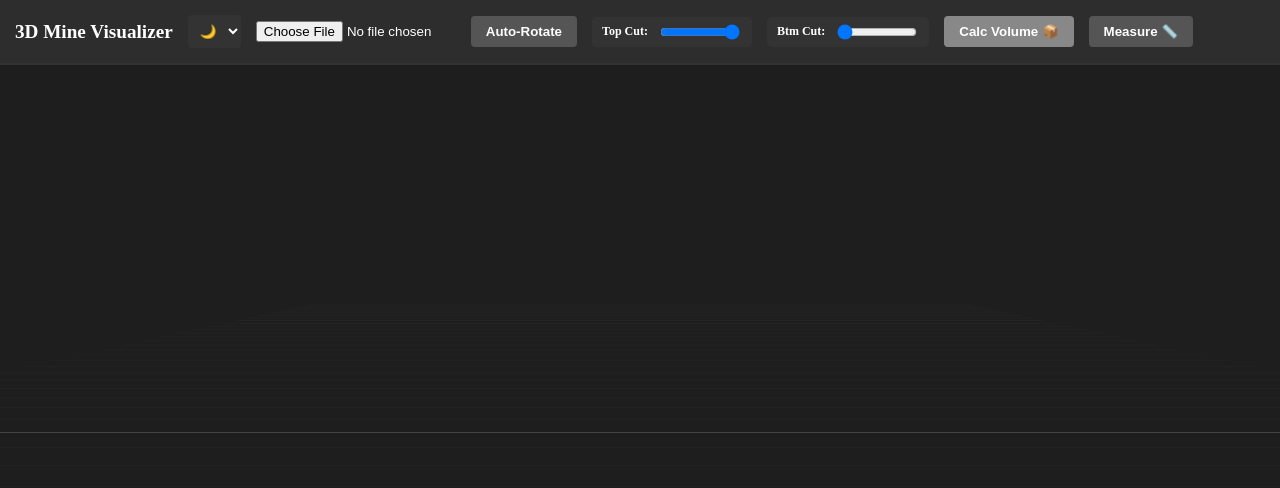
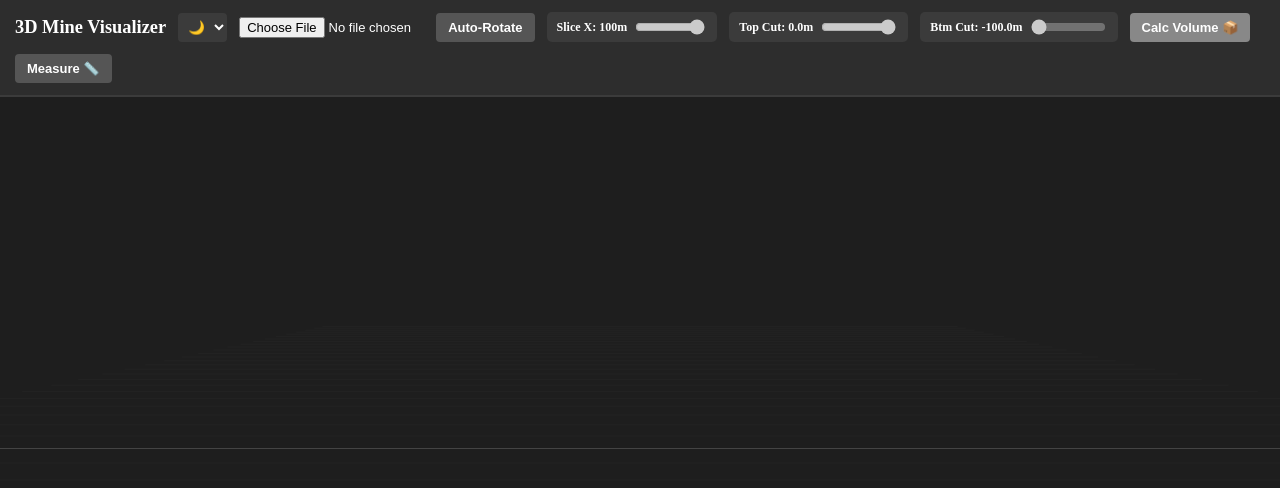
Before and after one commit to AmarMultiverse/3d-mine-survey-visualizer, a React (Vite) app: page / in a window 1280 px wide. Shown: the top 488 px of the page. Built offline with nearby package versions, Linux system fonts and the light colour scheme.

Commit message:
Auto-calibrate elevation and cross-section slider bounds dynamically based on loaded dataset

```diff
--- a/src/App.jsx
+++ b/src/App.jsx
@@ -1,6 +1,6 @@
 import React, { useState, useMemo, useEffect } from 'react';
 import { Canvas } from '@react-three/fiber';
-import { OrbitControls, Grid, Line, Sphere } from '@react-three/drei';
+import { OrbitControls, Line, Sphere } from '@react-three/drei';
 import Papa from 'papaparse';
 import * as THREE from 'three';
 import { parse } from '@loaders.gl/core';
@@ -12,13 +12,13 @@ function PointCloud({ data, pointSize, onPointClick, sliceX, topCut, bottomCut }
     if (!data || data.length === 0) return null;
 
     let minY = Infinity, maxY = -Infinity;
-    data.forEach((point) => {
-      const y = parseFloat(point.Z) || 0;
+    for (let i = 0; i < data.length; i++) {
+      const y = parseFloat(data[i].Z) || 0;
       if (y < minY) minY = y;
       if (y > maxY) maxY = y;
-    });
+    }
 
-    // VISUAL FILTERING: Apply X-axis slice AND Horizontal Elevation (Y-axis) slices
+    // VISUAL FILTERING: Filter points within X-slice and Horizontal Elevation bounds
     const filteredData = data.filter(point => {
       const x = parseFloat(point.X) || 0;
       const y = parseFloat(point.Z) || 0;
@@ -32,7 +32,10 @@ function PointCloud({ data, pointSize, onPointClick, sliceX, topCut, bottomCut }
     const colors = new Float32Array(filteredData.length * 3);
     const color = new THREE.Color();
 
-    filteredData.forEach((point, i) => {
+    const heightRange = maxY - minY === 0 ? 1 : maxY - minY;
+
+    for (let i = 0; i < filteredData.length; i++) {
+      const point = filteredData[i];
       const x = parseFloat(point.X) || 0;
       const y = parseFloat(point.Z) || 0;
       const z = parseFloat(point.Y) || 0;
@@ -41,16 +44,15 @@ function PointCloud({ data, pointSize, onPointClick, sliceX, topCut, bottomCut }
       positions[i * 3 + 1] = y;
       positions[i * 3 + 2] = z;
 
-      const heightRange = maxY - minY === 0 ? 1 : maxY - minY;
+      // Elevation heatmap coloring (Blue at bottom to Red at top)
       const normalizedHeight = (y - minY) / heightRange;
       const hue = 0.6 * (1 - normalizedHeight);
-
       color.setHSL(hue, 1.0, 0.5);
 
       colors[i * 3] = color.r;
       colors[i * 3 + 1] = color.g;
       colors[i * 3 + 2] = color.b;
-    });
+    }
 
     geo.setAttribute('position', new THREE.BufferAttribute(positions, 3));
     geo.setAttribute('color', new THREE.BufferAttribute(colors, 3));
@@ -73,23 +75,32 @@ function App() {
   const [autoRotate, setAutoRotate] = useState(false);
   const [pointSize, setPointSize] = useState(0.3);
 
+  // Measurement & Slope States
   const [measureMode, setMeasureMode] = useState(false);
   const [clickedPoints, setClickedPoints] = useState([]);
   const [distance, setDistance] = useState(null);
   const [slopeAngle, setSlopeAngle] = useState(null);
 
-  const [sliceX, setSliceX] = useState(250);
-  const [sliderUIValueX, setSliderUIValueX] = useState(250);
+  // DYNAMIC BOUNDARY STATES (Auto-calibrated per uploaded mine)
+  const [bounds, setBounds] = useState({
+    minX: -100, maxX: 100,
+    minElev: -100, maxElev: 0
+  });
 
-  // NEW FEATURE: Horizontal Slicing States (Default wide range to show full mine initially)
-  const [topCut, setTopCut] = useState(150);
-  const [sliderTopCut, setSliderTopCut] = useState(150);
-  const [bottomCut, setBottomCut] = useState(-150);
-  const [sliderBottomCut, setSliderBottomCut] = useState(-150);
+  // Active 3D Slicing States
+  const [sliceX, setSliceX] = useState(100);
+  const [sliderUIValueX, setSliderUIValueX] = useState(100);
+
+  const [topCut, setTopCut] = useState(0);
+  const [sliderTopCut, setSliderTopCut] = useState(0);
+
+  const [bottomCut, setBottomCut] = useState(-100);
+  const [sliderBottomCut, setSliderBottomCut] = useState(-100);
 
   const [isProcessing, setIsProcessing] = useState(false);
   const [calculatedVolume, setCalculatedVolume] = useState(null);
 
+  // Theme Management
   const [themeMode, setThemeMode] = useState('dark');
   const [isSystemDark, setIsSystemDark] = useState(
     window.matchMedia && window.matchMedia('(prefers-color-scheme: dark)').matches
@@ -104,8 +115,52 @@ function App() {
 
   const activeTheme = themeMode === 'system' ? (isSystemDark ? 'dark' : 'light') : themeMode;
   const themeColors = activeTheme === 'dark'
-    ? { bg: '#1e1e1e', nav: '#2d2d2d', text: 'white', card: '#333', gridMain: '#444', gridSub: '#222' }
+    ? { bg: '#1e1e1e', nav: '#2d2d2d', text: 'white', card: '#3b3b3b', gridMain: '#444', gridSub: '#222' }
     : { bg: '#f0f2f5', nav: '#ffffff', text: '#333333', card: '#e4e6eb', gridMain: '#cccccc', gridSub: '#dddddd' };
+
+  // AUTO-CALIBRATE SLIDERS TO EXACT MINE BOUNDARIES
+  const calibrateMineBounds = (dataset) => {
+    if (!dataset || dataset.length === 0) return;
+
+    let minX = Infinity, maxX = -Infinity;
+    let minElev = Infinity, maxElev = -Infinity;
+
+    for (let i = 0; i < dataset.length; i++) {
+      const x = parseFloat(dataset[i].X);
+      const y = parseFloat(dataset[i].Z); // Z in file is vertical elevation
+      if (!isNaN(x)) {
+        if (x < minX) minX = x;
+        if (x > maxX) maxX = x;
+      }
+      if (!isNaN(y)) {
+        if (y < minElev) minElev = y;
+        if (y > maxElev) maxElev = y;
+      }
+    }
+
+    // Round cleanly to 1 decimal place to avoid floating point issues
+    const cleanMinX = Math.floor(minX * 10) / 10;
+    const cleanMaxX = Math.ceil(maxX * 10) / 10;
+    const cleanMinElev = Math.floor(minElev * 10) / 10;
+    const cleanMaxElev = Math.ceil(maxElev * 10) / 10;
+
+    setBounds({
+      minX: cleanMinX,
+      maxX: cleanMaxX,
+      minElev: cleanMinElev,
+      maxElev: cleanMaxElev
+    });
+
+    // Reset sliders to encompass 100% of the loaded mine
+    setSliceX(cleanMaxX);
+    setSliderUIValueX(cleanMaxX);
+
+    setTopCut(cleanMaxElev);
+    setSliderTopCut(cleanMaxElev);
+
+    setBottomCut(cleanMinElev);
+    setSliderBottomCut(cleanMinElev);
+  };
 
   const handleFileUpload = async (event) => {
     const file = event.target.files[0];
@@ -113,12 +168,20 @@ function App() {
 
     setIsProcessing(true);
     setCalculatedVolume(null);
+    setClickedPoints([]);
+    setDistance(null);
+    setSlopeAngle(null);
+
     const fileExtension = file.name.split('.').pop().toLowerCase();
 
     if (fileExtension === 'csv') {
       Papa.parse(file, {
         header: true, dynamicTyping: true, skipEmptyLines: true, worker: true,
-        complete: (results) => { setPoints(results.data); setIsProcessing(false); }
+        complete: (results) => {
+          calibrateMineBounds(results.data);
+          setPoints(results.data);
+          setIsProcessing(false);
+        }
       });
     } else if (fileExtension === 'las') {
       try {
@@ -129,16 +192,20 @@ function App() {
         for (let i = 0; i < positions.length; i += 3) {
           formattedPoints.push({ X: positions[i], Y: positions[i + 1], Z: positions[i + 2] });
         }
+        calibrateMineBounds(formattedPoints);
         setPoints(formattedPoints);
       } catch (error) {
         alert("Failed to parse the .las file.");
-      } finally { setIsProcessing(false); }
+      } finally {
+        setIsProcessing(false);
+      }
     } else {
-      alert("Unsupported file type!"); setIsProcessing(false);
+      alert("Unsupported file type! Please upload .csv or .las");
+      setIsProcessing(false);
     }
   };
 
-  // 🚀 ADVANCED FLITCH VOLUME CALCULATION LOGIC 🚀
+  // 🚀 BOUNDED FLITCH VOLUME CALCULATION (DEM) 🚀
   const handleCalculateVolume = () => {
     if (points.length === 0) return;
     setIsProcessing(true);
@@ -148,53 +215,54 @@ function App() {
       let minZ = Infinity, maxZ = -Infinity;
       let maxY = -Infinity;
 
-      points.forEach(p => {
-        const x = parseFloat(p.X) || 0;
-        const y = parseFloat(p.Z) || 0;
-        const z = parseFloat(p.Y) || 0;
+      for (let i = 0; i < points.length; i++) {
+        const x = parseFloat(points[i].X) || 0;
+        const y = parseFloat(points[i].Z) || 0;
+        const z = parseFloat(points[i].Y) || 0;
 
         if (x < minX) minX = x;
         if (x > maxX) maxX = x;
         if (z < minZ) minZ = z;
         if (z > maxZ) maxZ = z;
         if (y > maxY) maxY = y;
-      });
+      }
 
       const gridResolution = 100;
-      const cellWidth = (maxX - minX) / gridResolution;
-      const cellLength = (maxZ - minZ) / gridResolution;
+      const cellWidth = (maxX - minX) / gridResolution || 1;
+      const cellLength = (maxZ - minZ) / gridResolution || 1;
       const cellArea = cellWidth * cellLength;
 
       const grid = new Float32Array(gridResolution * gridResolution).fill(0);
       const counts = new Int32Array(gridResolution * gridResolution).fill(0);
 
-      points.forEach(p => {
-        const x = parseFloat(p.X) || 0;
-        const y = parseFloat(p.Z) || 0;
-        const z = parseFloat(p.Y) || 0;
+      for (let i = 0; i < points.length; i++) {
+        const x = parseFloat(points[i].X) || 0;
+        const y = parseFloat(points[i].Z) || 0;
+        const z = parseFloat(points[i].Y) || 0;
 
         let col = Math.floor((x - minX) / cellWidth);
         let row = Math.floor((z - minZ) / cellLength);
 
         if (col >= gridResolution) col = gridResolution - 1;
         if (row >= gridResolution) row = gridResolution - 1;
+        if (col < 0) col = 0;
+        if (row < 0) row = 0;
 
         const index = row * gridResolution + col;
         grid[index] += y;
         counts[index] += 1;
-      });
+      }
 
       let totalCutVolume = 0;
       for (let i = 0; i < grid.length; i++) {
         if (counts[i] > 0) {
           const averageElevation = grid[i] / counts[i];
 
-          // MATHEMATICAL INTERSECTION: Only calculate volume between user's Top and Bottom Cut planes
+          // Volume bounded strictly between Top Cut and Bottom Cut
           const topBoundary = Math.min(maxY, topCut);
           const bottomBoundary = Math.max(averageElevation, bottomCut);
 
           const sliceDepth = topBoundary - bottomBoundary;
-
           if (sliceDepth > 0) {
             totalCutVolume += (sliceDepth * cellArea);
           }
@@ -203,7 +271,7 @@ function App() {
 
       setCalculatedVolume(totalCutVolume);
       setIsProcessing(false);
-    }, 100);
+    }, 50);
   };
 
   const handlePointClick = (event) => {
@@ -212,7 +280,9 @@ function App() {
     const newPoint = event.point;
 
     if (clickedPoints.length === 0 || clickedPoints.length === 2) {
-      setClickedPoints([newPoint]); setDistance(null); setSlopeAngle(null);
+      setClickedPoints([newPoint]);
+      setDistance(null);
+      setSlopeAngle(null);
     } else if (clickedPoints.length === 1) {
       const p1 = clickedPoints[0];
       const p2 = newPoint;
@@ -222,72 +292,142 @@ function App() {
       const horizontalDist = Math.sqrt(Math.pow(p1.x - p2.x, 2) + Math.pow(p1.z - p2.z, 2));
       const angleInDegrees = Math.atan2(verticalDiff, horizontalDist) * (180 / Math.PI);
 
-      setClickedPoints([p1, p2]); setDistance(dist); setSlopeAngle(angleInDegrees);
+      setClickedPoints([p1, p2]);
+      setDistance(dist);
+      setSlopeAngle(angleInDegrees);
     }
   };
+
+  // Calculate dynamic step size so slider moves smoothly regardless of mine size
+  const elevStep = Math.max(0.1, parseFloat(((bounds.maxElev - bounds.minElev) / 200).toFixed(2)));
+  const xStep = Math.max(0.1, parseFloat(((bounds.maxX - bounds.minX) / 200).toFixed(2)));
 
   return (
     <div style={{ width: '100vw', height: '100vh', display: 'flex', flexDirection: 'column', backgroundColor: themeColors.bg, transition: 'background-color 0.3s' }}>
 
-      <div style={{ padding: '15px', backgroundColor: themeColors.nav, color: themeColors.text, borderBottom: `2px solid ${themeColors.card}`, display: 'flex', alignItems: 'center', gap: '15px', flexWrap: 'wrap', transition: 'all 0.3s' }}>
-        <h2 style={{ margin: '0', fontSize: '1.2rem' }}>3D Mine Visualizer</h2>
+      {/* Top Navigation Panel */}
+      <div style={{ padding: '12px 15px', backgroundColor: themeColors.nav, color: themeColors.text, borderBottom: `2px solid ${themeColors.card}`, display: 'flex', alignItems: 'center', gap: '12px', flexWrap: 'wrap', transition: 'all 0.3s' }}>
+        <h2 style={{ margin: '0', fontSize: '1.15rem' }}>3D Mine Visualizer</h2>
 
-        <select value={themeMode} onChange={(e) => setThemeMode(e.target.value)} style={{ padding: '8px', borderRadius: '4px', backgroundColor: themeColors.card, color: themeColors.text, border: 'none', cursor: 'pointer', fontWeight: 'bold' }}>
+        <select value={themeMode} onChange={(e) => setThemeMode(e.target.value)} style={{ padding: '6px', borderRadius: '4px', backgroundColor: themeColors.card, color: themeColors.text, border: 'none', cursor: 'pointer', fontWeight: 'bold' }}>
           <option value="dark">🌙</option>
           <option value="light">☀️</option>
           <option value="system">💻</option>
         </select>
 
-        <input type="file" accept=".csv, .las" onChange={handleFileUpload} style={{ color: themeColors.text, maxWidth: '200px' }} />
+        <input type="file" accept=".csv, .las" onChange={handleFileUpload} style={{ color: themeColors.text, maxWidth: '185px', fontSize: '13px' }} />
 
-        <button onClick={() => setAutoRotate(!autoRotate)} style={{ padding: '8px 15px', cursor: 'pointer', backgroundColor: autoRotate ? '#4caf50' : '#555', color: 'white', border: 'none', borderRadius: '4px', fontWeight: 'bold' }}>
+        {isProcessing && (
+          <div style={{ color: '#ffeb3b', fontWeight: 'bold', backgroundColor: '#333', padding: '5px 10px', borderRadius: '5px', fontSize: '13px' }}>
+            Processing... ⏳
+          </div>
+        )}
+
+        <button onClick={() => setAutoRotate(!autoRotate)} style={{ padding: '7px 12px', cursor: 'pointer', backgroundColor: autoRotate ? '#4caf50' : '#555', color: 'white', border: 'none', borderRadius: '4px', fontWeight: 'bold', fontSize: '13px' }}>
           {autoRotate ? 'Stop Rot.' : 'Auto-Rotate'}
         </button>
 
-        {/* NEW SLIDERS: Horizontal Slicing Controls */}
-        <div style={{ display: 'flex', alignItems: 'center', gap: '10px', backgroundColor: themeColors.card, padding: '5px 10px', borderRadius: '5px' }}>
-          <label style={{ fontSize: '12px', fontWeight: 'bold' }}>Top Cut:</label>
-          <input type="range" min="-150" max="150" step="1" value={sliderTopCut}
-            onChange={(e) => setSliderTopCut(parseFloat(e.target.value))}
-            onMouseUp={(e) => setTopCut(parseFloat(e.target.value))}
-            style={{ cursor: 'pointer', width: '80px' }} />
+        {/* X-Axis Cross Section Slicer */}
+        <div style={{ display: 'flex', alignItems: 'center', gap: '6px', backgroundColor: themeColors.card, padding: '5px 10px', borderRadius: '5px' }}>
+          <label style={{ fontSize: '12px', fontWeight: 'bold' }}>Slice X: {sliderUIValueX.toFixed(0)}m</label>
+          <input
+            type="range"
+            min={bounds.minX} max={bounds.maxX} step={xStep}
+            value={sliderUIValueX}
+            disabled={points.length === 0}
+            onChange={(e) => setSliderUIValueX(parseFloat(e.target.value))}
+            onMouseUp={(e) => setSliceX(parseFloat(e.target.value))}
+            onTouchEnd={(e) => setSliceX(parseFloat(e.target.value))}
+            style={{ cursor: 'pointer', width: '70px' }}
+          />
         </div>
-        <div style={{ display: 'flex', alignItems: 'center', gap: '10px', backgroundColor: themeColors.card, padding: '5px 10px', borderRadius: '5px' }}>
-          <label style={{ fontSize: '12px', fontWeight: 'bold' }}>Btm Cut:</label>
-          <input type="range" min="-150" max="150" step="1" value={sliderBottomCut}
-            onChange={(e) => setSliderBottomCut(parseFloat(e.target.value))}
-            onMouseUp={(e) => setBottomCut(parseFloat(e.target.value))}
-            style={{ cursor: 'pointer', width: '80px' }} />
+
+        {/* Dynamic Top Cut Slider */}
+        <div style={{ display: 'flex', alignItems: 'center', gap: '6px', backgroundColor: themeColors.card, padding: '5px 10px', borderRadius: '5px' }}>
+          <label style={{ fontSize: '12px', fontWeight: 'bold' }}>Top Cut: {sliderTopCut.toFixed(1)}m</label>
+          <input
+            type="range"
+            min={bounds.minElev} max={bounds.maxElev} step={elevStep}
+            value={sliderTopCut}
+            disabled={points.length === 0}
+            onChange={(e) => {
+              const val = Math.max(parseFloat(e.target.value), sliderBottomCut);
+              setSliderTopCut(val);
+            }}
+            onMouseUp={() => setTopCut(sliderTopCut)}
+            onTouchEnd={() => setTopCut(sliderTopCut)}
+            style={{ cursor: 'pointer', width: '75px' }}
+          />
         </div>
+
+        {/* Dynamic Bottom Cut Slider */}
+        <div style={{ display: 'flex', alignItems: 'center', gap: '6px', backgroundColor: themeColors.card, padding: '5px 10px', borderRadius: '5px' }}>
+          <label style={{ fontSize: '12px', fontWeight: 'bold' }}>Btm Cut: {sliderBottomCut.toFixed(1)}m</label>
+          <input
+            type="range"
+            min={bounds.minElev} max={bounds.maxElev} step={elevStep}
+            value={sliderBottomCut}
+            disabled={points.length === 0}
+            onChange={(e) => {
+              const val = Math.min(parseFloat(e.target.value), sliderTopCut);
+              setSliderBottomCut(val);
+            }}
+            onMouseUp={() => setBottomCut(sliderBottomCut)}
+            onTouchEnd={() => setBottomCut(sliderBottomCut)}
+            style={{ cursor: 'pointer', width: '75px' }}
+          />
+        </div>
+
+        {/* Reset Cuts Button */}
+        {points.length > 0 && (
+          <button
+            onClick={() => {
+              setSliceX(bounds.maxX); setSliderUIValueX(bounds.maxX);
+              setTopCut(bounds.maxElev); setSliderTopCut(bounds.maxElev);
+              setBottomCut(bounds.minElev); setSliderBottomCut(bounds.minElev);
+            }}
+            style={{ padding: '7px 10px', cursor: 'pointer', backgroundColor: '#607d8b', color: 'white', border: 'none', borderRadius: '4px', fontWeight: 'bold', fontSize: '12px' }}
+          >
+            Reset Cuts 🔄
+          </button>
+        )}
 
         <button
           onClick={handleCalculateVolume}
           disabled={points.length === 0 || isProcessing}
-          style={{ padding: '8px 15px', cursor: (points.length === 0 || isProcessing) ? 'not-allowed' : 'pointer', backgroundColor: (points.length === 0 || isProcessing) ? '#888' : '#2196f3', color: 'white', border: 'none', borderRadius: '4px', fontWeight: 'bold' }}
+          style={{ padding: '7px 12px', cursor: (points.length === 0 || isProcessing) ? 'not-allowed' : 'pointer', backgroundColor: (points.length === 0 || isProcessing) ? '#888' : '#2196f3', color: 'white', border: 'none', borderRadius: '4px', fontWeight: 'bold', fontSize: '13px' }}
         >
           Calc Volume 📦
         </button>
 
-        <button onClick={() => { setMeasureMode(!measureMode); setClickedPoints([]); setDistance(null); setSlopeAngle(null); }} style={{ padding: '8px 15px', cursor: 'pointer', backgroundColor: measureMode ? '#e91e63' : '#555', color: 'white', border: 'none', borderRadius: '4px', fontWeight: 'bold' }}>
+        <button onClick={() => { setMeasureMode(!measureMode); setClickedPoints([]); setDistance(null); setSlopeAngle(null); }} style={{ padding: '7px 12px', cursor: 'pointer', backgroundColor: measureMode ? '#e91e63' : '#555', color: 'white', border: 'none', borderRadius: '4px', fontWeight: 'bold', fontSize: '13px' }}>
           {measureMode ? 'Close Measure' : 'Measure 📏'}
         </button>
 
-        <div style={{ display: 'flex', gap: '15px', marginLeft: 'auto' }}>
+        {/* METRICS DISPLAY BAR */}
+        <div style={{ display: 'flex', gap: '10px', marginLeft: 'auto', alignItems: 'center' }}>
+          {points.length > 0 && (
+            <div style={{ backgroundColor: themeColors.card, padding: '5px 10px', borderRadius: '5px', fontSize: '12px', fontWeight: 'bold' }}>
+              Depth: {(bounds.maxElev - bounds.minElev).toFixed(1)}m
+            </div>
+          )}
+
           {calculatedVolume !== null && (
-            <div style={{ backgroundColor: '#00bcd4', padding: '5px 15px', borderRadius: '5px', fontWeight: 'bold', fontSize: '14px', color: 'black' }}>
+            <div style={{ backgroundColor: '#00bcd4', padding: '5px 12px', borderRadius: '5px', fontWeight: 'bold', fontSize: '13px', color: 'black' }}>
               Vol: {calculatedVolume.toLocaleString(undefined, {maximumFractionDigits: 2})} m³
             </div>
           )}
 
           {distance !== null && slopeAngle !== null && (
-            <div style={{ backgroundColor: '#ff9800', padding: '5px 15px', borderRadius: '5px', fontWeight: 'bold', fontSize: '14px', color: 'black', display: 'flex', gap: '10px' }}>
+            <div style={{ backgroundColor: '#ff9800', padding: '5px 12px', borderRadius: '5px', fontWeight: 'bold', fontSize: '13px', color: 'black', display: 'flex', gap: '8px' }}>
               <span>Dist: {distance.toFixed(2)}m</span>
-              <span style={{ borderLeft: '2px solid rgba(0,0,0,0.3)', paddingLeft: '10px' }}>Slope: {slopeAngle.toFixed(1)}°</span>
+              <span style={{ borderLeft: '2px solid rgba(0,0,0,0.3)', paddingLeft: '8px' }}>Slope: {slopeAngle.toFixed(1)}°</span>
             </div>
           )}
         </div>
       </div>
 
+      {/* 3D Scene Viewer */}
       <div style={{ flex: 1 }}>
         <Canvas camera={{ position: [0, 5, 12] }}>
           <ambientLight intensity={activeTheme === 'dark' ? 0.8 : 1.2} />
```
